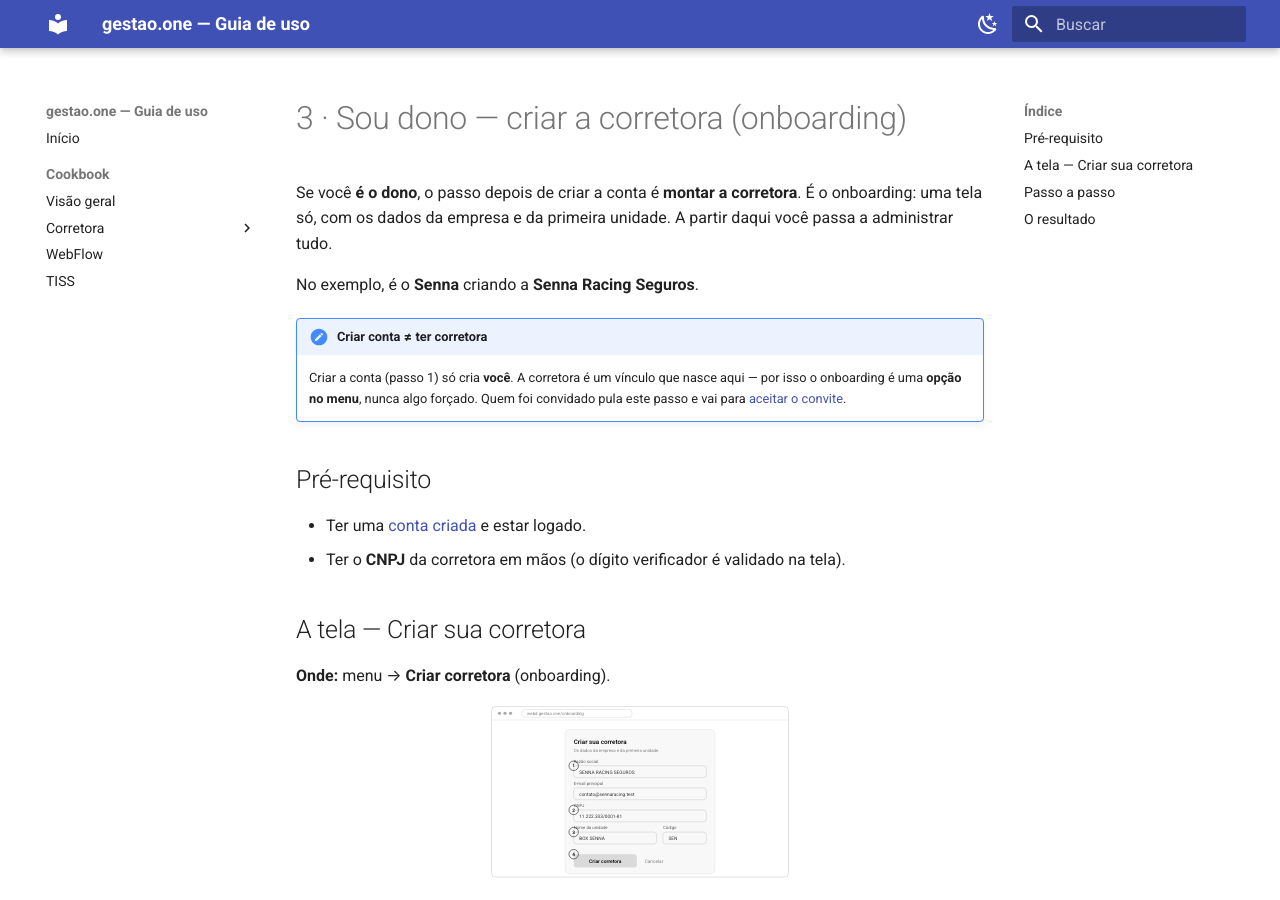
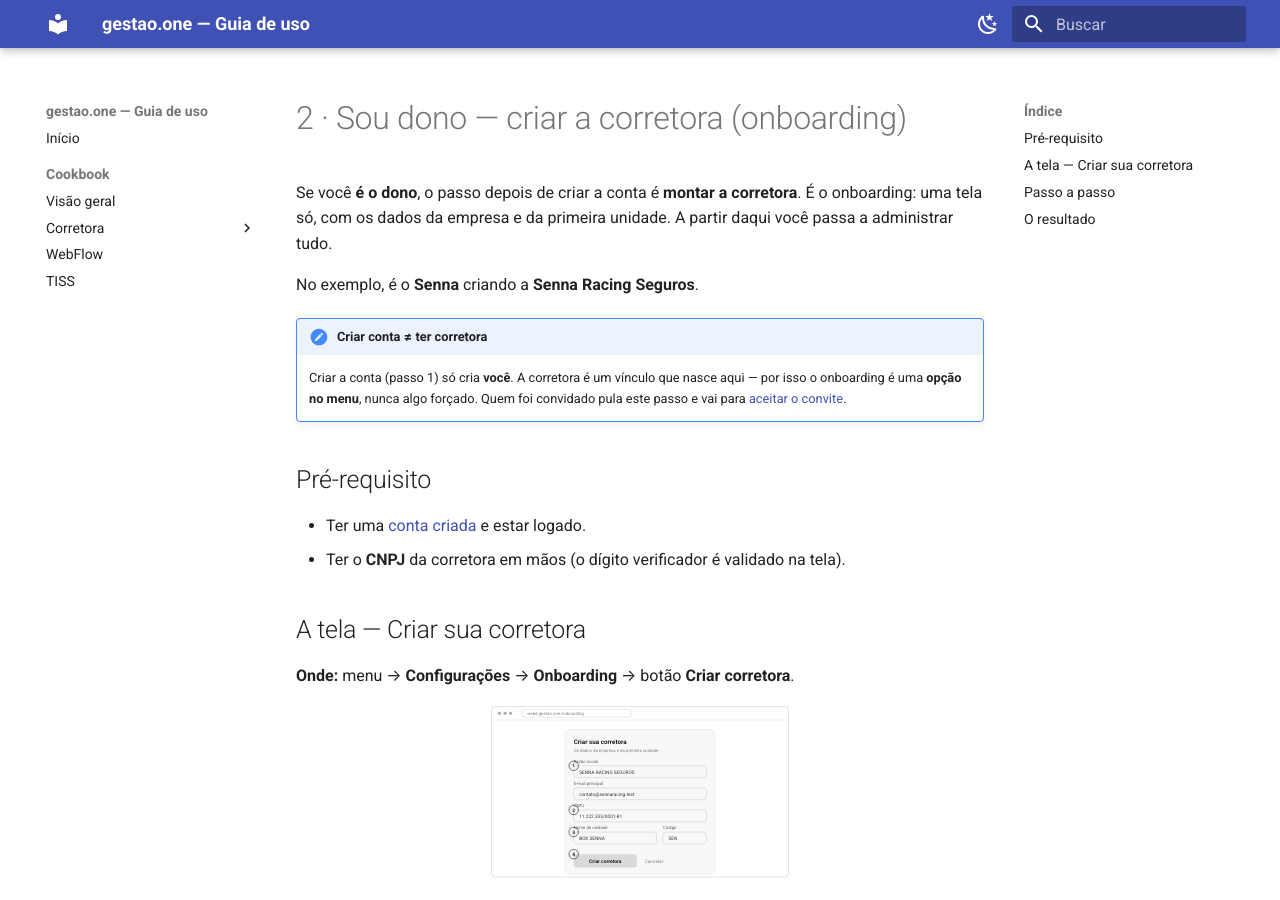
Before and after one commit to renatofagalde/wiki-gestao-one, an MkDocs documentation site: the page built from docs/cookbook/corretora/02-criar-corretora.md, in a window 1280 px wide and 900 px high. Built offline with MkDocs 1.6.1 and Material for MkDocs 9.7.7, drawn with Linux system fonts in a browser that asks for light colours; some of the changed text lies outside the part shown.

Commit message:
📝 docs(cookbook): move onboarding to step 2 and fix menu path
Onboarding now comes right after creating the account; renumber heading to
2, use the real menu label (Configurações -> Onboarding -> Criar corretora),
and point Next to the invite step.

```diff
--- a/docs/cookbook/corretora/02-criar-corretora.md
+++ b/docs/cookbook/corretora/02-criar-corretora.md
@@ -1,4 +1,4 @@
-# 3 · Sou dono — criar a corretora (onboarding)
+# 2 · Sou dono — criar a corretora (onboarding)
 
 Se você **é o dono**, o passo depois de criar a conta é **montar a corretora**. É o
 onboarding: uma tela só, com os dados da empresa e da primeira unidade. A partir
@@ -9,7 +9,7 @@ No exemplo, é o **Senna** criando a **Senna Racing Seguros**.
 !!! note "Criar conta ≠ ter corretora"
     Criar a conta (passo 1) só cria **você**. A corretora é um vínculo que nasce
     aqui — por isso o onboarding é uma **opção no menu**, nunca algo forçado. Quem
-    foi convidado pula este passo e vai para [aceitar o convite](02-aceitar-convite.md).
+    foi convidado pula este passo e vai para [aceitar o convite](04-aceitar-convite.md).
 
 ## Pré-requisito
 
@@ -18,7 +18,7 @@ No exemplo, é o **Senna** criando a **Senna Racing Seguros**.
 
 ## A tela — Criar sua corretora
 
-**Onde:** menu → **Criar corretora** (onboarding).
+**Onde:** menu → **Configurações** → **Onboarding** → botão **Criar corretora**.
 
 <figure>
 <svg xmlns="http://www.w3.org/2000/svg" viewBox="0 0 760 440" role="img"
```
Also changed, not shown: other parts of docs/cookbook/corretora/02-criar-corretora.md (+1 -1 lines).
